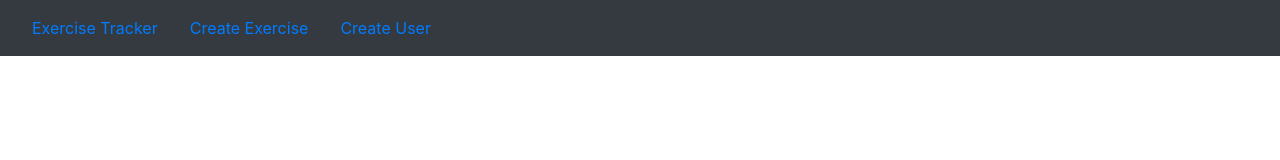
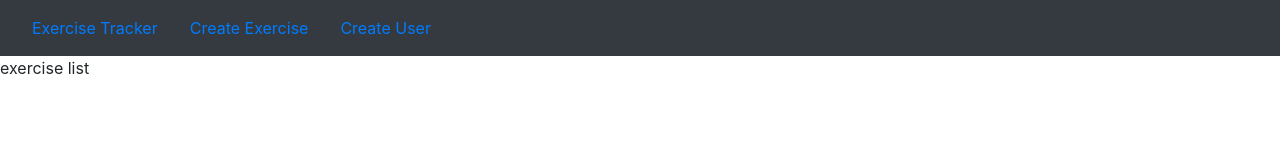
Before and after one commit to balayokesh/exercise-tracker, a React (Create React App) app: page /create in a window 1280 px wide. Shown: the top 160 px of the page. Built offline with nearby package versions, Linux system fonts and the light colour scheme.

Commit message:
Added names for routes for testing

```diff
--- a/src/Components/CreateExercise.component.js
+++ b/src/Components/CreateExercise.component.js
@@ -1,7 +1,7 @@
 export default function CreateExercise () {
     return (
         <>
-
+            Create exercise
         </>
     );
 }
--- a/src/Components/CreateUser.component.js
+++ b/src/Components/CreateUser.component.js
@@ -1,7 +1,7 @@
 export default function CreateUser () {
     return (
         <>
-
+            create user
         </>
     );
 }
--- a/src/Components/EditExercise.component.js
+++ b/src/Components/EditExercise.component.js
@@ -1,7 +1,7 @@
 export default function EditExercise () {
     return (
         <>
-
+            edit exercise
         </>
     );
 }
--- a/src/Components/ExerciseList.component.js
+++ b/src/Components/ExerciseList.component.js
@@ -1,7 +1,7 @@
 export default function ExerciseList () {
     return (
         <>
-
+            exercise list
         </>
     );
 }
```
